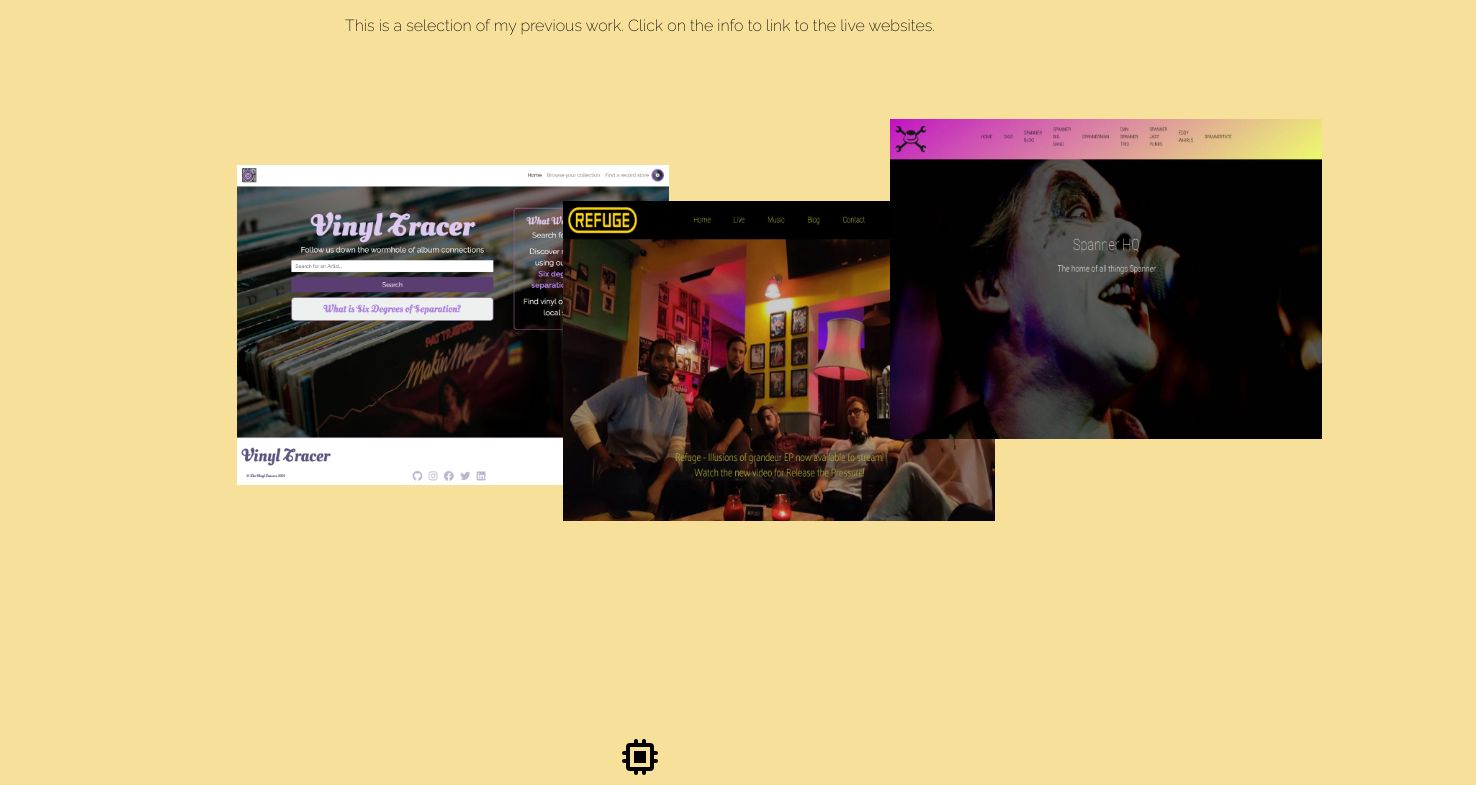
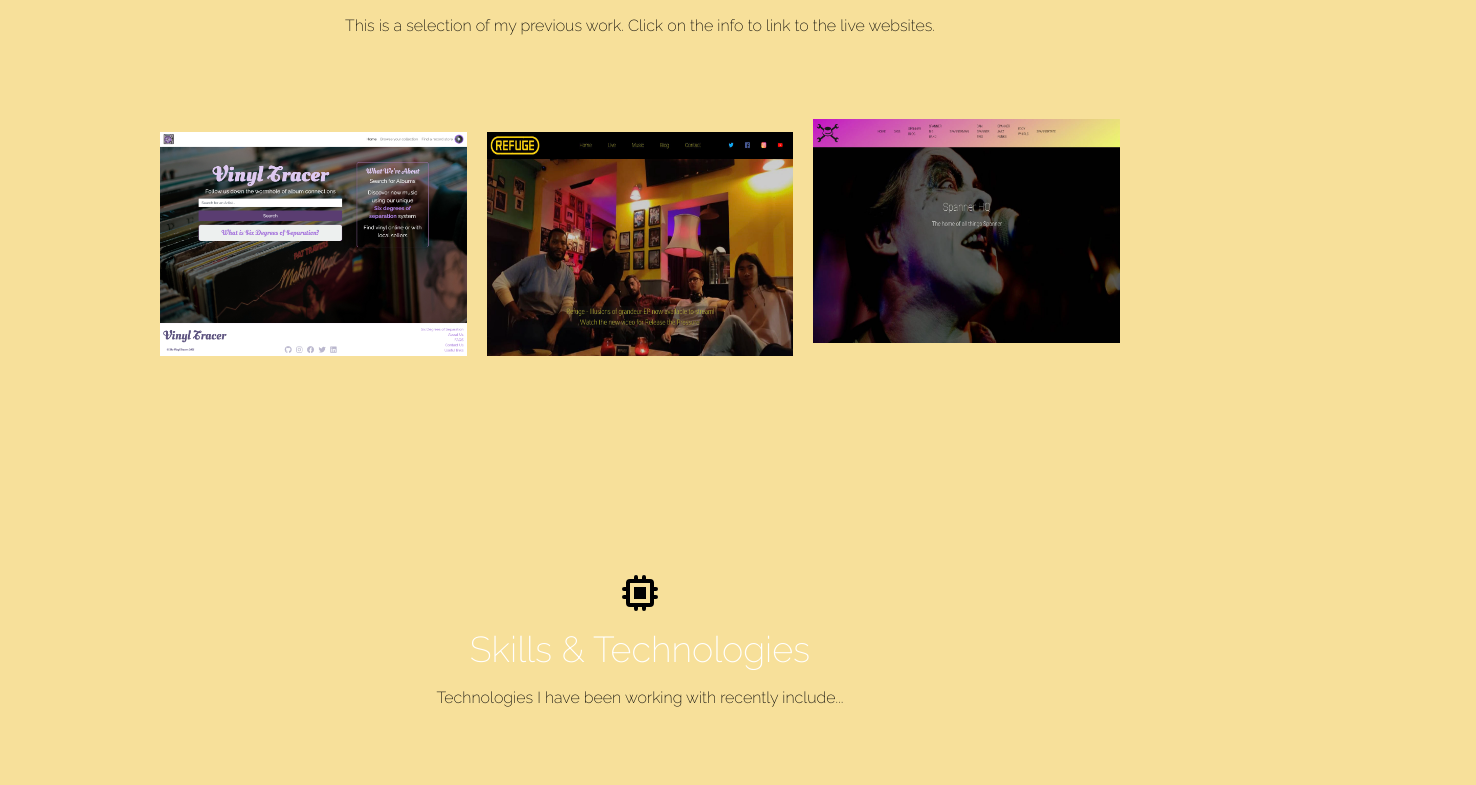
Before and after one commit to GidBerridge/profile2, a React (Create React App) app: page / in a window 1280 px wide. Shown: the part 435-1220 px from the top of the page, 1476 px wide, since content can reach past the window. Built offline with nearby package versions, Linux system fonts and the light colour scheme.

Commit message:
projects minoe changes

```diff
--- a/src/components/Projects.js
+++ b/src/components/Projects.js
@@ -1,5 +1,3 @@
-
-import { CodeIcon } from "@heroicons/react/solid";
 import React from "react";
 import { projects } from "../data";
 
@@ -20,17 +18,17 @@ export default function Projects() {
             <a
               href={project.link}
               key={project.image}
-              className="sm:w-1/2">
-              <div className="flex relative">
+              className="">
+              <div className="">
                 <img
                   alt="gallery"
                   className="projects-card"
                   src={project.image}
                 />
 
-                <div className="px-8 py-10 relative z-10 border-4 border-gray-800 bg-gray-900 opacity-0 hover:opacity-100">
-                <h1 className="title-font text-lg font-medium text-white mb-3">
-                    {project.title}
+                <div className="z-10 border-4 border-gray-800 bg-gray-900 opacity-0 hover:opacity-100">
+                  <h1 className="title-font text-lg font-medium text-white mb-3">
+                      {project.title}
                   </h1>
                   <h2 className="tracking-widest text-sm title-font font-medium text-green-400 mb-1">
                     {project.subtitle}
--- a/src/index.css
+++ b/src/index.css
@@ -13,9 +13,8 @@ body {
 
 
 .projects-card {
-	max-width: 27rem;
-	max-height: 20rem;
-	/* margin: 3rem; */
+	width: 25rem;
+	height: 14rem;
 }
 
 .projects-grid{
```
